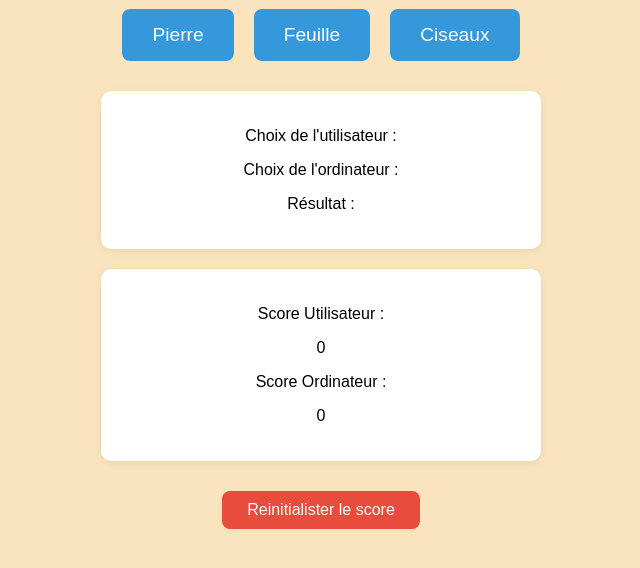
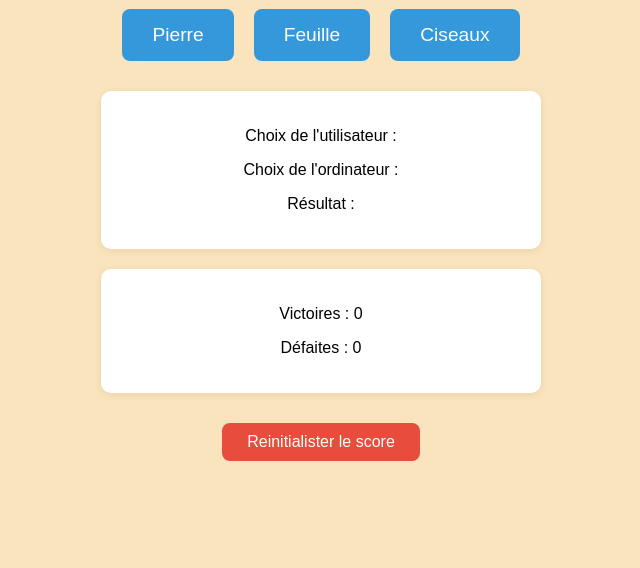
Before and after one commit to marchandvalentin/SHIFUMI, a plain HTML site: page index.html in a window 1280 px wide. Shown: the part 96-664 px from the top of the page, without its empty margins (319-959 px from the left). Drawn offline with Linux system fonts and the light colour scheme.

Commit message:
[UPDATE] Alignement des scores avec l'ecriture

```diff
--- a/index.html
+++ b/index.html
@@ -24,8 +24,8 @@
     </div>
 
     <div id="score">
-        <p>Score Utilisateur : </p> <p id="user_score">0</p>
-        <p>Score Ordinateur : </p> <p id="ordi_score">0</p>
+        <p>Victoires :  <span id="user_score">0</span></p>
+        <p>Défaites : <span id="ordi_score">0</span></p>
     </div>
 
     <button id="reset">Reinitialister le score</button>
```
